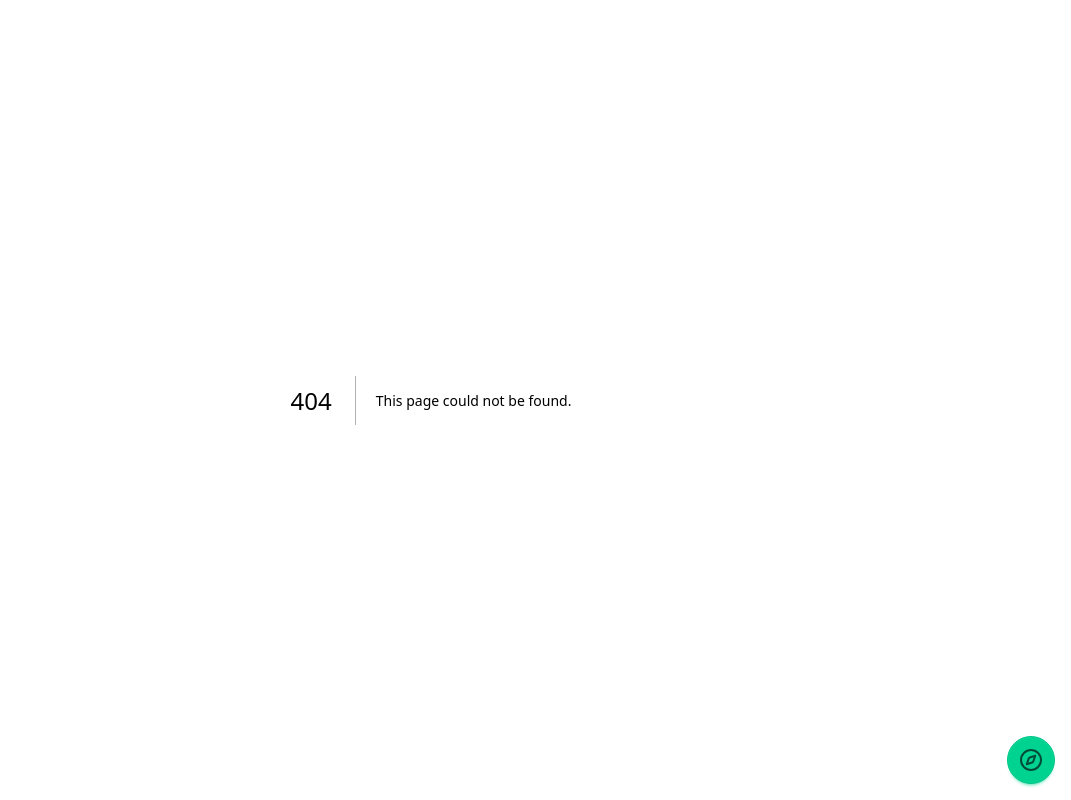
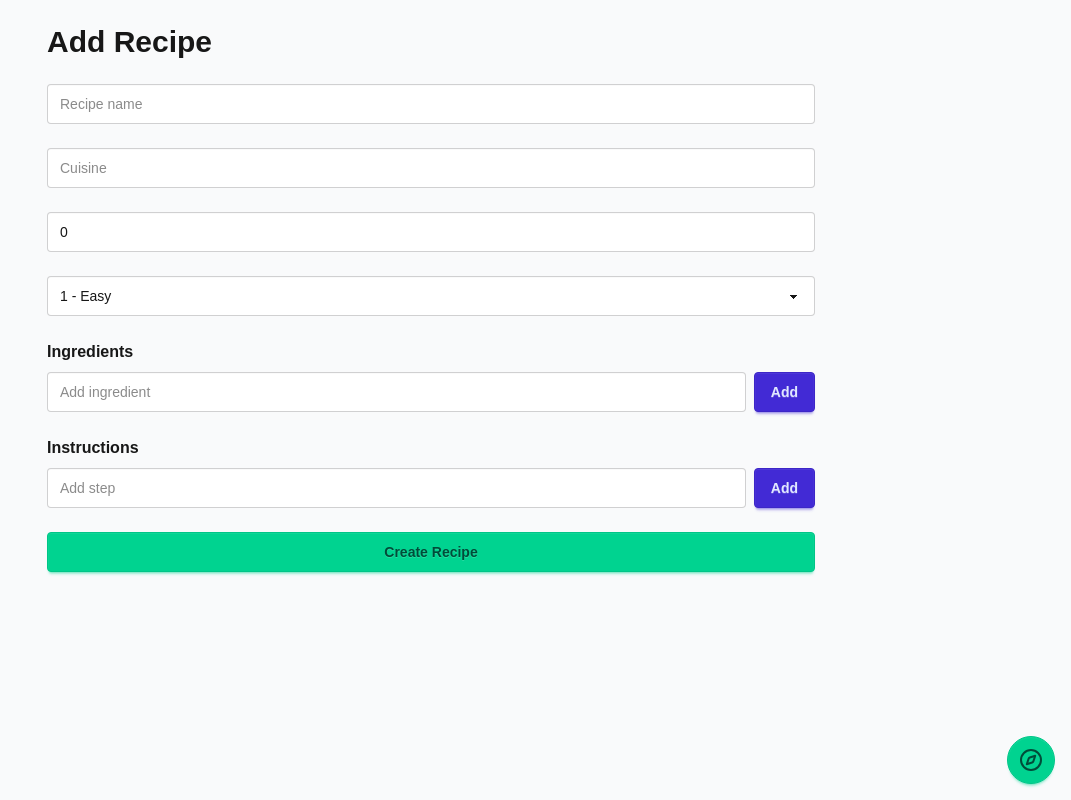
Before and after one commit to SantinoGiordano/Cooking-App-frontend, a Next.js app: page /addRecipes in a window 1280 px wide. Before the commit this address had no page. Shown: the whole page, without its empty margins (209-1280 px from the left). Built offline with nearby package versions, Linux system fonts and the light colour scheme.

Commit message:
created am add recipe page to the frontend

```diff
--- /dev/null
+++ b/app/addRecipes/page.tsx
@@ -0,0 +1,171 @@
+"use client";
+
+import { useState } from "react";
+
+export default function AddRecipePage() {
+  const [name, setName] = useState("");
+  const [cuisine, setCuisine] = useState("");
+  const [prepTime, setPrepTime] = useState(0);
+  const [difficulty, setDifficulty] = useState(1);
+
+  const [ingredients, setIngredients] = useState<string[]>([]);
+  const [instructions, setInstructions] = useState<string[]>([]);
+
+  const [ingredientInput, setIngredientInput] = useState("");
+  const [instructionInput, setInstructionInput] = useState("");
+
+  const addIngredient = () => {
+    if (!ingredientInput.trim()) return;
+    setIngredients([...ingredients, ingredientInput]);
+    setIngredientInput("");
+  };
+
+  const addInstruction = () => {
+    if (!instructionInput.trim()) return;
+    setInstructions([...instructions, instructionInput]);
+    setInstructionInput("");
+  };
+
+  const removeIngredient = (index: number) => {
+    setIngredients(ingredients.filter((_, i) => i !== index));
+  };
+
+  const removeInstruction = (index: number) => {
+    setInstructions(instructions.filter((_, i) => i !== index));
+  };
+
+  const handleSubmit = async () => {
+    const payload = {
+      name,
+      cuisine,
+      prepTime,
+      difficulty,
+      ingredients,
+      instructions,
+    };
+
+    try {
+      const res = await fetch("http://localhost:8080/api/recipes", {
+        method: "POST",
+        headers: { "Content-Type": "application/json" },
+        body: JSON.stringify(payload),
+      });
+
+      const data = await res.json();
+      console.log(data);
+    } catch (err) {
+      console.error(err);
+    }
+  };
+
+  return (
+    <div className="min-h-screen bg-gray-50 px-4 py-6">
+      <div className="max-w-3xl mx-auto space-y-6">
+
+        <h1 className="text-3xl font-bold">Add Recipe</h1>
+
+        {/* BASIC FIELDS */}
+        <input
+          className="input input-bordered w-full"
+          placeholder="Recipe name"
+          value={name}
+          onChange={(e) => setName(e.target.value)}
+        />
+
+        <input
+          className="input input-bordered w-full"
+          placeholder="Cuisine"
+          value={cuisine}
+          onChange={(e) => setCuisine(e.target.value)}
+        />
+
+        <input
+          type="number"
+          className="input input-bordered w-full"
+          placeholder="Prep time (mins)"
+          value={prepTime}
+          onChange={(e) => setPrepTime(Number(e.target.value))}
+        />
+
+        <select
+          className="select select-bordered w-full"
+          value={difficulty}
+          onChange={(e) => setDifficulty(Number(e.target.value))}
+        >
+          <option value={1}>1 - Easy</option>
+          <option value={2}>2</option>
+          <option value={3}>3 - Medium</option>
+          <option value={4}>4</option>
+          <option value={5}>5 - Hard</option>
+        </select>
+
+        {/* INGREDIENTS */}
+        <div>
+          <h2 className="font-semibold mb-2">Ingredients</h2>
+
+          <div className="flex gap-2">
+            <input
+              className="input input-bordered w-full"
+              value={ingredientInput}
+              onChange={(e) => setIngredientInput(e.target.value)}
+              placeholder="Add ingredient"
+            />
+            <button className="btn btn-primary" onClick={addIngredient}>
+              Add
+            </button>
+          </div>
+
+          <ul className="mt-2 space-y-1">
+            {ingredients.map((item, i) => (
+              <li key={i} className="flex justify-between">
+                <span>{item}</span>
+                <button
+                  className="text-red-500"
+                  onClick={() => removeIngredient(i)}
+                >
+                  remove
+                </button>
+              </li>
+            ))}
+          </ul>
+        </div>
+
+        {/* INSTRUCTIONS */}
+        <div>
+          <h2 className="font-semibold mb-2">Instructions</h2>
+
+          <div className="flex gap-2">
+            <input
+              className="input input-bordered w-full"
+              value={instructionInput}
+              onChange={(e) => setInstructionInput(e.target.value)}
+              placeholder="Add step"
+            />
+            <button className="btn btn-primary" onClick={addInstruction}>
+              Add
+            </button>
+          </div>
+
+          <ol className="mt-2 space-y-1 list-decimal ml-5">
+            {instructions.map((item, i) => (
+              <li key={i} className="flex justify-between">
+                <span>{item}</span>
+                <button
+                  className="text-red-500 ml-2"
+                  onClick={() => removeInstruction(i)}
+                >
+                  remove
+                </button>
+              </li>
+            ))}
+          </ol>
+        </div>
+
+        {/* SUBMIT */}
+        <button onClick={handleSubmit} className="btn btn-success w-full">
+          Create Recipe
+        </button>
+      </div>
+    </div>
+  );
+}
```
